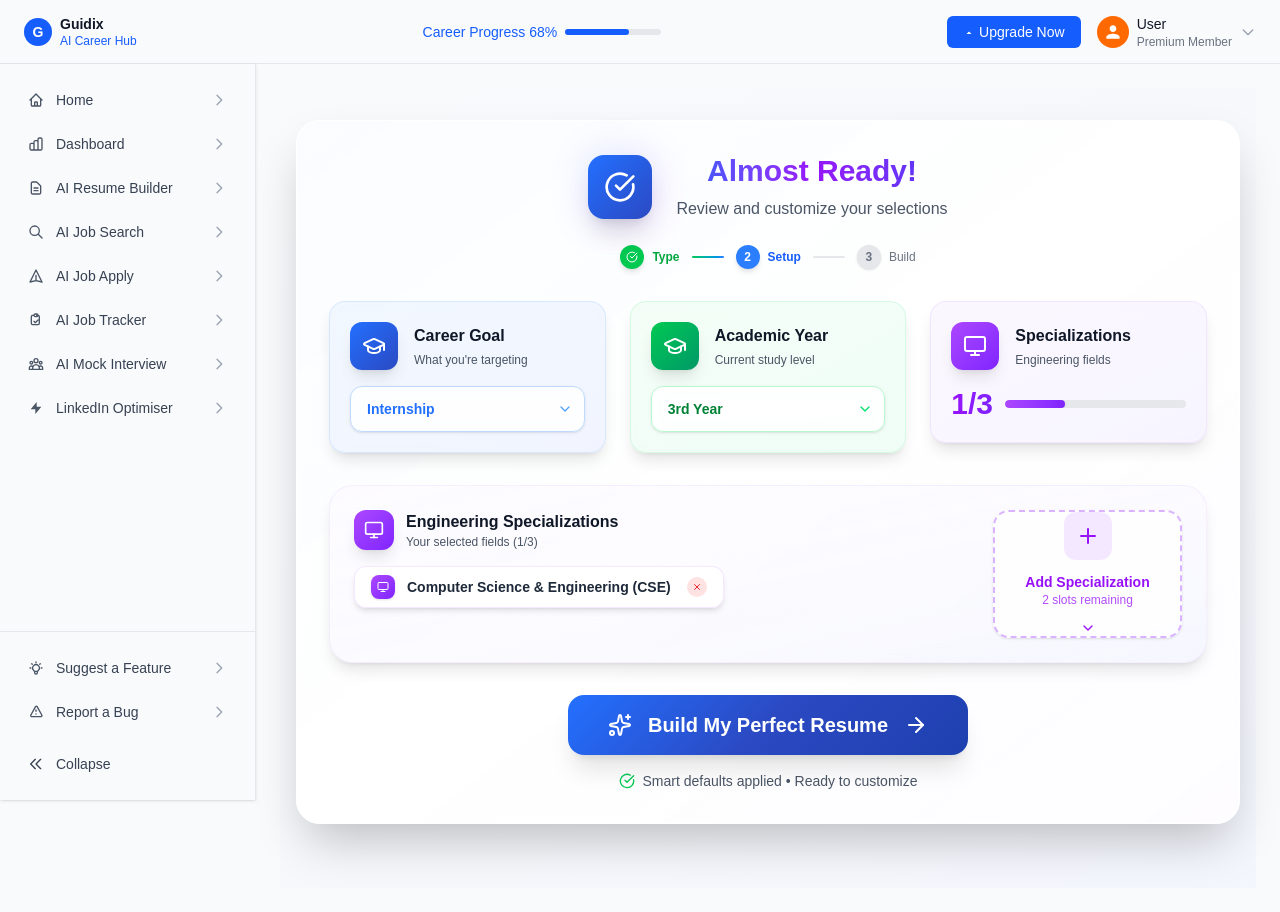
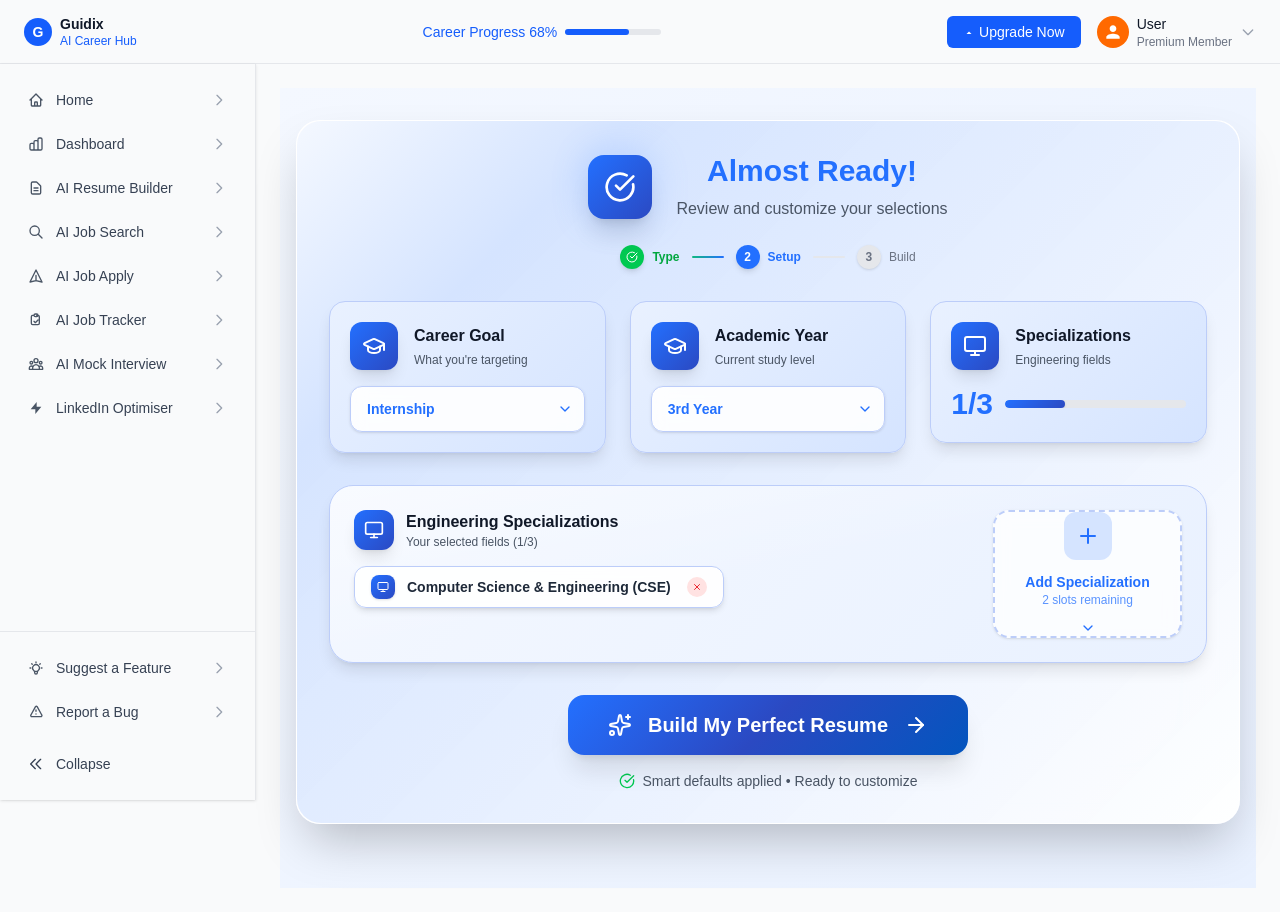
Before and after one commit to kunalbaghel121/guidix-careerguide, a Next.js app: page /resume-confirmation in a window 1280 px wide. Built offline with nearby package versions, Linux system fonts and the light colour scheme.

Commit message:
minor tweaks

```diff
--- a/app/resume-builder/ai-generator/field-selection/page.js
+++ b/app/resume-builder/ai-generator/field-selection/page.js
@@ -151,16 +151,21 @@ export default function FieldSelectionPage() {
   const [selectedField, setSelectedField] = useState("cse");
   const [educationLevel, setEducationLevel] = useState("");
   const [path, setPath] = useState("");
+  const [career, setCareer] = useState("");
   const [selectedCategory, setSelectedCategory] = useState("all");
 
   useEffect(() => {
     const education = searchParams.get("education");
     const pathParam = searchParams.get("path");
+    const careerParam = searchParams.get("career");
     if (education) {
       setEducationLevel(education);
     }
     if (pathParam) {
       setPath(pathParam);
+    }
+    if (careerParam) {
+      setCareer(careerParam);
     }
   }, [searchParams]);
 
@@ -172,12 +177,12 @@ export default function FieldSelectionPage() {
 
   const handleContinue = () => {
     if (path === "ai") {
-      router.push(`/ai-prompt?field=${selectedField}&education=${educationLevel}`);
+      router.push(`/ai-prompt?fields=${selectedField}&education=${educationLevel}&career=${career}`);
     } else if (path === "upload") {
-      router.push(`/upload-resume?field=${selectedField}&education=${educationLevel}`);
+      router.push(`/upload-resume?fields=${selectedField}&education=${educationLevel}&career=${career}`);
     } else {
       // Default to AI path if no path is specified for backward compatibility
-      router.push(`/ai-prompt?field=${selectedField}&education=${educationLevel}`);
+      router.push(`/ai-prompt?fields=${selectedField}&education=${educationLevel}&career=${career}`);
     }
   };
 
--- a/app/resume-confirmation/page.js
+++ b/app/resume-confirmation/page.js
@@ -186,13 +186,13 @@ export default function ResumeConfirmationPage() {
 
   return (
     <DashboardLayout>
-      <div className="min-h-screen bg-gradient-to-br from-slate-50 via-blue-50/30 to-indigo-50/50 py-8">
+      <div className="min-h-screen py-8" style={{ background: "linear-gradient(135deg, var(--brand-secondary-lightest) 0%, var(--brand-secondary-light) 100%)" }}>
         <div className="max-w-6xl mx-auto px-4">
 
           {/* Main Container - Fixed */}
           <div className="bg-white/95 backdrop-blur-xl rounded-3xl shadow-2xl border border-white/30 p-8 relative">
             {/* Subtle inner glow */}
-            <div className="absolute inset-0 bg-gradient-to-br from-blue-50/30 via-transparent to-purple-50/30 rounded-3xl pointer-events-none -z-10"></div>
+            <div className="absolute inset-0 rounded-3xl pointer-events-none -z-10" style={{ background: "linear-gradient(135deg, var(--brand-secondary-lightest) 0%, var(--brand-secondary) 20%, transparent 100%)" }}></div>
 
             {/* Modern Header */}
             <div className="text-center mb-8 relative z-10">
@@ -202,10 +202,10 @@ export default function ResumeConfirmationPage() {
                        style={{ background: "linear-gradient(135deg, var(--brand-primary), var(--brand-primary-dark))" }}>
                     <CheckCircle className="h-8 w-8 text-white" />
                   </div>
-                  <div className="absolute inset-0 rounded-2xl bg-gradient-to-br from-blue-400 to-purple-600 opacity-20 blur-lg scale-110"></div>
+                  <div className="absolute inset-0 rounded-2xl opacity-20 blur-lg scale-110" style={{ background: "linear-gradient(135deg, var(--brand-primary), var(--brand-accent))" }}></div>
                 </div>
                 <div>
-                  <h1 className="text-3xl font-black bg-gradient-to-r from-blue-600 via-purple-600 to-indigo-600 bg-clip-text text-transparent mb-2">
+                  <h1 className="text-3xl font-black mb-2" style={{ color: "var(--brand-primary)" }}>
                     Almost Ready!
                   </h1>
                   <p className="text-gray-600 font-medium">Review and customize your selections</p>
@@ -220,12 +220,12 @@ export default function ResumeConfirmationPage() {
                   </div>
                   <span className="text-xs font-semibold text-green-600">Type</span>
                 </div>
-                <div className="w-8 h-0.5 bg-gradient-to-r from-green-500 to-blue-500 rounded-full"></div>
+                <div className="w-8 h-0.5 rounded-full" style={{ background: "linear-gradient(to right, #10b981, var(--brand-primary))" }}></div>
                 <div className="flex items-center gap-2">
-                  <div className="w-6 h-6 rounded-full bg-blue-500 flex items-center justify-center shadow-md text-white text-xs font-bold">
+                  <div className="w-6 h-6 rounded-full flex items-center justify-center shadow-md text-white text-xs font-bold" style={{ background: "var(--brand-primary)" }}>
                     2
                   </div>
-                  <span className="text-xs font-semibold text-blue-600">Setup</span>
+                  <span className="text-xs font-semibold" style={{ color: "var(--brand-primary)" }}>Setup</span>
                 </div>
                 <div className="w-8 h-0.5 bg-gray-200 rounded-full"></div>
                 <div className="flex items-center gap-2">
@@ -242,7 +242,11 @@ export default function ResumeConfirmationPage() {
 
               {/* Career Path - Enhanced */}
               <div className="group">
-                <div className="bg-gradient-to-br from-blue-50/80 to-indigo-50/80 backdrop-blur-sm rounded-2xl p-5 border border-blue-200/50 shadow-lg hover:shadow-xl transition-all duration-300 hover:scale-[1.02]">
+                <div className="backdrop-blur-sm rounded-2xl p-5 shadow-lg hover:shadow-xl transition-all duration-300 hover:scale-[1.02]"
+                     style={{
+                       background: "linear-gradient(135deg, var(--brand-secondary-light), var(--brand-secondary))",
+                       border: `1px solid var(--brand-secondary-medium)`
+                     }}>
                   <div className="flex items-center gap-4 mb-4">
                     <div className="w-12 h-12 rounded-xl flex items-center justify-center shadow-lg"
                          style={{ background: "linear-gradient(135deg, var(--brand-primary), var(--brand-primary-dark))" }}>
@@ -257,8 +261,11 @@ export default function ResumeConfirmationPage() {
                     <select
                       value={selections.career}
                       onChange={(e) => handleFieldChange('career', e.target.value)}
-                      className="w-full appearance-none bg-white/90 backdrop-blur-sm border border-blue-200 rounded-xl px-4 py-3 pr-10 text-sm font-semibold focus:outline-none focus:ring-2 focus:ring-blue-500 focus:border-blue-400 cursor-pointer shadow-sm transition-all"
-                      style={{ color: "var(--brand-primary)" }}
+                      className="w-full appearance-none bg-white/90 backdrop-blur-sm rounded-xl px-4 py-3 pr-10 text-sm font-semibold focus:outline-none focus:ring-2 cursor-pointer shadow-sm transition-all"
+                      style={{
+                        color: "var(--brand-primary)",
+                        border: `1px solid var(--brand-secondary-medium)`
+                      }}
                     >
                       {careerOptions.map(option => (
                         <option key={option.id} value={option.id}>
@@ -266,16 +273,20 @@ export default function ResumeConfirmationPage() {
                         </option>
                       ))}
                     </select>
-                    <ChevronDown className="absolute right-3 top-1/2 -translate-y-1/2 w-4 h-4 text-blue-400 pointer-events-none" />
+                    <ChevronDown className="absolute right-3 top-1/2 -translate-y-1/2 w-4 h-4 pointer-events-none" style={{ color: "var(--brand-primary)" }} />
                   </div>
                 </div>
               </div>
 
               {/* Education Level - Enhanced */}
               <div className="group">
-                <div className="bg-gradient-to-br from-green-50/80 to-emerald-50/80 backdrop-blur-sm rounded-2xl p-5 border border-green-200/50 shadow-lg hover:shadow-xl transition-all duration-300 hover:scale-[1.02]">
+                <div className="backdrop-blur-sm rounded-2xl p-5 shadow-lg hover:shadow-xl transition-all duration-300 hover:scale-[1.02]"
+                     style={{
+                       background: "linear-gradient(135deg, var(--brand-secondary-light), var(--brand-secondary))",
+                       border: `1px solid var(--brand-secondary-medium)`
+                     }}>
                   <div className="flex items-center gap-4 mb-4">
-                    <div className="w-12 h-12 rounded-xl bg-gradient-to-br from-green-500 to-emerald-600 flex items-center justify-center shadow-lg">
+                    <div className="w-12 h-12 rounded-xl flex items-center justify-center shadow-lg" style={{ background: "linear-gradient(135deg, var(--brand-primary), var(--brand-primary-dark))" }}>
                       <GraduationCap className="w-6 h-6 text-white" />
                     </div>
                     <div>
@@ -287,7 +298,11 @@ export default function ResumeConfirmationPage() {
                     <select
                       value={selections.education}
                       onChange={(e) => handleFieldChange('education', e.target.value)}
-                      className="w-full appearance-none bg-white/90 backdrop-blur-sm border border-green-200 rounded-xl px-4 py-3 pr-10 text-sm font-semibold focus:outline-none focus:ring-2 focus:ring-green-500 focus:border-green-400 cursor-pointer shadow-sm transition-all text-green-700"
+                      className="w-full appearance-none bg-white/90 backdrop-blur-sm rounded-xl px-4 py-3 pr-10 text-sm font-semibold focus:outline-none focus:ring-2 cursor-pointer shadow-sm transition-all"
+                      style={{
+                        color: "var(--brand-primary)",
+                        border: `1px solid var(--brand-secondary-medium)`
+                      }}
                     >
                       {yearOptions.map(option => (
                         <option key={option.id} value={option.id}>
@@ -295,16 +310,20 @@ export default function ResumeConfirmationPage() {
                         </option>
                       ))}
                     </select>
-                    <ChevronDown className="absolute right-3 top-1/2 -translate-y-1/2 w-4 h-4 text-green-400 pointer-events-none" />
+                    <ChevronDown className="absolute right-3 top-1/2 -translate-y-1/2 w-4 h-4 pointer-events-none" style={{ color: "var(--brand-primary)" }} />
                   </div>
                 </div>
               </div>
 
               {/* Fields Counter - Enhanced */}
               <div className="group">
-                <div className="bg-gradient-to-br from-purple-50/80 to-violet-50/80 backdrop-blur-sm rounded-2xl p-5 border border-purple-200/50 shadow-lg hover:shadow-xl transition-all duration-300 hover:scale-[1.02]">
+                <div className="backdrop-blur-sm rounded-2xl p-5 shadow-lg hover:shadow-xl transition-all duration-300 hover:scale-[1.02]"
+                     style={{
+                       background: "linear-gradient(135deg, var(--brand-secondary-light), var(--brand-secondary))",
+                       border: `1px solid var(--brand-secondary-medium)`
+                     }}>
                   <div className="flex items-center gap-4 mb-4">
-                    <div className="w-12 h-12 rounded-xl bg-gradient-to-br from-purple-500 to-violet-600 flex items-center justify-center shadow-lg">
+                    <div className="w-12 h-12 rounded-xl flex items-center justify-center shadow-lg" style={{ background: "linear-gradient(135deg, var(--brand-primary), var(--brand-primary-dark))" }}>
                       <Monitor className="w-6 h-6 text-white" />
                     </div>
                     <div>
@@ -313,13 +332,16 @@ export default function ResumeConfirmationPage() {
                     </div>
                   </div>
                   <div className="flex items-center gap-3">
-                    <div className="text-3xl font-black bg-gradient-to-r from-purple-600 to-violet-600 bg-clip-text text-transparent">
+                    <div className="text-3xl font-black" style={{ color: "var(--brand-primary)" }}>
                       {selections.fields.length}/3
                     </div>
                     <div className="flex-1 bg-gray-200 rounded-full h-2 overflow-hidden">
                       <div
-                        className="bg-gradient-to-r from-purple-500 to-violet-600 h-full rounded-full transition-all duration-500 shadow-sm"
-                        style={{ width: `${(selections.fields.length / 3) * 100}%` }}
+                        className="h-full rounded-full transition-all duration-500 shadow-sm"
+                        style={{
+                          background: "linear-gradient(135deg, var(--brand-primary), var(--brand-primary-dark))",
+                          width: `${(selections.fields.length / 3) * 100}%`
+                        }}
                       ></div>
                     </div>
                   </div>
@@ -328,14 +350,14 @@ export default function ResumeConfirmationPage() {
             </div>
 
             {/* Enhanced Engineering Fields Section */}
-            <div className="bg-gradient-to-br from-purple-50/50 via-violet-50/30 to-indigo-50/50 rounded-3xl p-6 border border-purple-200/30 shadow-lg mb-6 relative">
+            <div className="rounded-3xl p-6 shadow-lg mb-6 relative" style={{ background: "linear-gradient(135deg, var(--brand-secondary-lightest), var(--brand-secondary-light))", border: `1px solid var(--brand-secondary-medium)` }}>
               <div className="absolute inset-0 bg-gradient-to-br from-white/40 via-transparent to-transparent rounded-3xl pointer-events-none"></div>
 
               <div className="grid lg:grid-cols-4 gap-6 relative">
                 {/* Selected Fields - Enhanced */}
                 <div className="lg:col-span-3">
                   <div className="flex items-center gap-3 mb-4">
-                    <div className="w-10 h-10 rounded-xl bg-gradient-to-br from-purple-500 to-violet-600 flex items-center justify-center shadow-lg">
+                    <div className="w-10 h-10 rounded-xl flex items-center justify-center shadow-lg" style={{ background: "linear-gradient(135deg, var(--brand-primary), var(--brand-primary-dark))" }}>
                       <Monitor className="w-5 h-5 text-white" />
                     </div>
                     <div>
@@ -351,9 +373,10 @@ export default function ResumeConfirmationPage() {
                       return (
                         <div
                           key={fieldId}
-                          className="group inline-flex items-center gap-3 px-4 py-2 bg-white/90 backdrop-blur-sm rounded-xl border border-purple-200/50 shadow-md hover:shadow-lg transition-all duration-200 hover:scale-105"
+                          className="group inline-flex items-center gap-3 px-4 py-2 bg-white/90 backdrop-blur-sm rounded-xl shadow-md hover:shadow-lg transition-all duration-200 hover:scale-105"
+                          style={{ border: `1px solid var(--brand-secondary-medium)` }}
                         >
-                          <div className="w-6 h-6 rounded-lg bg-gradient-to-br from-purple-500 to-violet-600 flex items-center justify-center shadow-sm">
+                          <div className="w-6 h-6 rounded-lg flex items-center justify-center shadow-sm" style={{ background: "linear-gradient(135deg, var(--brand-primary), var(--brand-primary-dark))" }}>
                             <FieldIcon className="w-3 h-3 text-white" />
                           </div>
                           <span className="font-semibold text-gray-800 text-sm">{field.name}</span>
@@ -389,14 +412,21 @@ export default function ResumeConfirmationPage() {
                     className={`group w-full h-full min-h-[120px] flex flex-col items-center justify-center gap-3 rounded-2xl border-2 border-dashed transition-all duration-300 ${
                       selections.fields.length >= 3
                         ? 'bg-gray-50 border-gray-300 text-gray-400 cursor-not-allowed'
-                        : 'bg-white/80 backdrop-blur-sm border-purple-300 text-purple-600 hover:border-purple-400 hover:bg-purple-50/50 hover:scale-[1.02] shadow-sm hover:shadow-md'
+                        : 'bg-white/80 backdrop-blur-sm hover:scale-[1.02] shadow-sm hover:shadow-md'
                     }`}
+                    style={{
+                      borderColor: selections.fields.length >= 3 ? '#d1d5db' : 'var(--brand-secondary-medium)',
+                      color: selections.fields.length >= 3 ? '#9ca3af' : 'var(--brand-primary)'
+                    }}
                   >
                     <div className={`w-12 h-12 rounded-xl flex items-center justify-center transition-all ${
                       selections.fields.length >= 3
                         ? 'bg-gray-200'
-                        : 'bg-purple-100 group-hover:bg-purple-200 group-hover:scale-110'
-                    }`}>
+                        : 'group-hover:scale-110'
+                    }`}
+                    style={{
+                      background: selections.fields.length >= 3 ? '#e5e7eb' : 'var(--brand-secondary)'
+                    }}>
                       <Plus className="w-6 h-6" />
                     </div>
                     <div className="text-center">
@@ -418,9 +448,9 @@ export default function ResumeConfirmationPage() {
 
             {/* Enhanced Search Panel */}
             {isDropdownOpen && (
-              <div className="mt-4 bg-white/98 backdrop-blur-xl rounded-2xl border border-purple-200/50 shadow-2xl p-6 relative z-30">
-                <div className="flex items-center gap-3 mb-4 p-3 bg-gradient-to-r from-purple-50 to-violet-50 rounded-xl border border-purple-100">
-                  <div className="w-8 h-8 rounded-lg bg-gradient-to-br from-purple-500 to-violet-600 flex items-center justify-center">
+              <div className="mt-4 bg-white/98 backdrop-blur-xl rounded-2xl shadow-2xl p-6 relative z-30" style={{ border: `1px solid var(--brand-secondary-medium)` }}>
+                <div className="flex items-center gap-3 mb-4 p-3 rounded-xl border" style={{ background: "linear-gradient(135deg, var(--brand-secondary-lightest), var(--brand-secondary-light))", borderColor: "var(--brand-secondary)" }}>
+                  <div className="w-8 h-8 rounded-lg flex items-center justify-center" style={{ background: "linear-gradient(135deg, var(--brand-primary), var(--brand-primary-dark))" }}>
                     <Search className="w-4 h-4 text-white" />
                   </div>
                   <input
@@ -451,23 +481,42 @@ export default function ResumeConfirmationPage() {
                           className={`group flex items-center gap-3 px-4 py-3 text-left rounded-xl transition-all duration-200 ${
                             isDisabled
                               ? 'opacity-40 cursor-not-allowed bg-gray-50'
-                              : 'hover:bg-gradient-to-r hover:from-purple-50 hover:to-violet-50 hover:shadow-md border border-transparent hover:border-purple-200'
+                              : 'hover:shadow-md border border-transparent'
                           }`}
+                          style={{
+                            background: isDisabled ? '#f9fafb' : 'transparent'
+                          }}
+                          onMouseEnter={(e) => {
+                            if (!isDisabled) {
+                              e.target.style.background = "linear-gradient(135deg, var(--brand-secondary-lightest), var(--brand-secondary-light))";
+                              e.target.style.borderColor = "var(--brand-secondary-medium)";
+                            }
+                          }}
+                          onMouseLeave={(e) => {
+                            if (!isDisabled) {
+                              e.target.style.background = "transparent";
+                              e.target.style.borderColor = "transparent";
+                            }
+                          }}
                         >
                           <div className={`w-8 h-8 rounded-lg flex items-center justify-center ${
                             isDisabled
                               ? 'bg-gray-200 text-gray-400'
-                              : 'bg-purple-100 text-purple-600 group-hover:bg-purple-200 group-hover:scale-110 transition-all'
-                          }`}>
+                              : 'group-hover:scale-110 transition-all'
+                          }`}
+                          style={{
+                            background: isDisabled ? '#e5e7eb' : 'var(--brand-secondary)',
+                            color: isDisabled ? '#9ca3af' : 'var(--brand-primary)'
+                          }}>
                             <FieldIcon className="w-4 h-4" />
                           </div>
                           <span className={`font-medium ${
-                            isDisabled ? 'text-gray-400' : 'text-gray-800 group-hover:text-purple-700'
+                            isDisabled ? 'text-gray-400' : 'text-gray-800'
                           }`}>
                             {field.name}
                           </span>
                           {!isDisabled && (
-                            <Plus className="w-4 h-4 text-purple-400 ml-auto opacity-0 group-hover:opacity-100 transition-opacity" />
+                            <Plus className="w-4 h-4 ml-auto opacity-0 group-hover:opacity-100 transition-opacity" style={{ color: "var(--brand-primary)" }} />
                           )}
                         </button>
                       );
@@ -482,7 +531,7 @@ export default function ResumeConfirmationPage() {
               <button
                 onClick={handleProceed}
                 className="group inline-flex items-center gap-4 px-10 py-4 text-xl font-bold text-white rounded-2xl shadow-xl transition-all duration-300 hover:shadow-2xl hover:scale-105 active:scale-95 relative overflow-hidden"
-                style={{ background: "linear-gradient(135deg, var(--brand-primary) 0%, var(--brand-primary-dark) 50%, #1e40af 100%)" }}
+                style={{ background: "linear-gradient(135deg, var(--brand-primary) 0%, var(--brand-primary-dark) 50%, var(--brand-primary-darker) 100%)" }}
               >
                 <div className="absolute inset-0 rounded-2xl bg-white/10 opacity-0 group-hover:opacity-100 transition-opacity duration-300"></div>
                 <Sparkles className="w-6 h-6 group-hover:animate-pulse relative z-10" />
```
Also changed, not shown: app/ai-prompt/page.js (+22 -1 lines), 1 other file (tests, documents, lock files or other folders).
